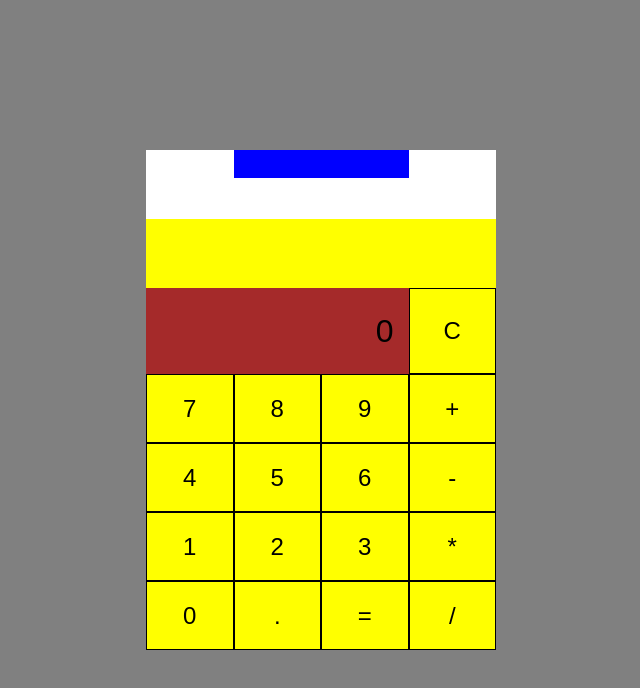
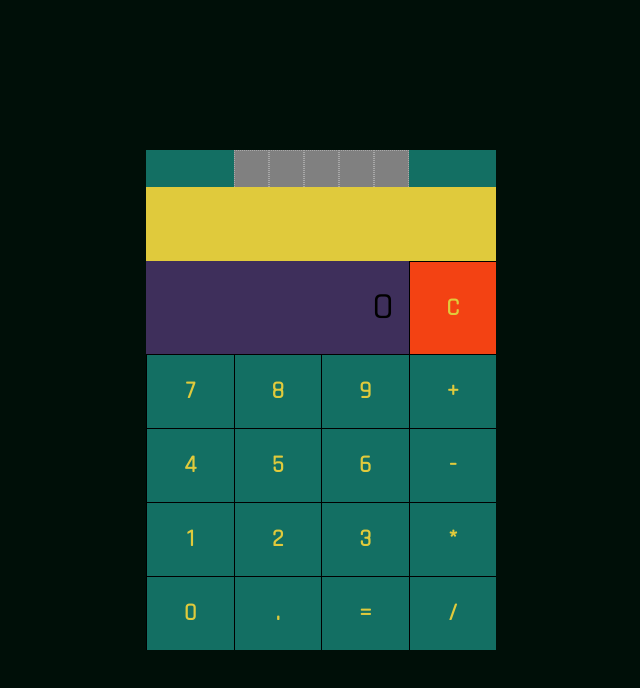
Before and after one commit to JeffAbney/react-calculator, a React (Create React App) app: page / in a window 1280 px wide. Shown: the top 688 px of the page, without its empty margins (319-959 px from the left). Built offline with nearby package versions, Linux system fonts and the light colour scheme.

Commit message:
Finish styling, pass all FCC tests

```diff
--- a/public/index.html
+++ b/public/index.html
@@ -10,6 +10,7 @@
     -->
     <link rel="manifest" href="%PUBLIC_URL%/manifest.json">
     <link rel="shortcut icon" href="%PUBLIC_URL%/favicon.ico">
+    <link href="https://fonts.googleapis.com/css?family=Exo|Rajdhani" rel="stylesheet">
     <!--
       Notice the use of %PUBLIC_URL% in the tags above.
       It will be replaced with the URL of the `public` folder during the build.
--- a/src/App.css
+++ b/src/App.css
@@ -1,17 +1,25 @@
+:root {
+	--black: #000f08;
+	--blue: #136f63;
+	--gold: #e0ca3c;
+	--red: #f34213;
+	--purple: #3e2f5b;
+}
+
 .App {
 	display: flex;
 	justify-content: center;
 	align-items: center;
-  text-align: center;
-  background-color: grey;
-  height: 100vh;
-  width: 100vw;
+  	text-align: center;
+  	background-color: var(--black);
+  	height: 100vh;
+  	width: 100vw;
 }
 
 .calculator{
 	display: grid;
 	grid-template:
-		". solar solar ." 1fr
+		". solar solar ." .5fr
 		"input input input input" 1fr
 		"display display display clear" 1.25fr
 		"seven eight nine add" 1fr
@@ -20,20 +28,44 @@
 		"zero dec equ div" 1fr
 		/ 1fr 1fr 1fr 1fr;
 
-	background-color: white;
+	background-color: var(--blue);
 	width: 350px;
 	height: 500px;
 }
 	#solar-panel{
+		display: flex;
 		grid-area: solar;
 		width: 100%;
-		height: 40%;
+		height: 100%;
+		background-color: grey;
+	}
+
+	#solar-panel:hover{
+		cursor: pointer;
+	}
+
+	.solar-panel-line{
+		flex-grow: 1;
+		height: 100%;
+		width: 10px;
+		border: 1px dotted darkgrey;
 	}
 
 	.input-display{
-	grid-area: input;
-	background-color: yellow;
+		grid-area: input;
+		display: flex;
+		justify-content: center;
+		align-items: center;
+		background-color: var(--gold);
+		color: var(--black);
+
 }
+	.input-display p{
+		width: 100%;
+		word-wrap: break-word;
+		font-family:'Exo', sans-serif;
+	}
+
 	#display{
 		grid-area: display;
 		padding: 15px;
@@ -74,44 +106,61 @@
 	#add{
 		grid-area: add;
 	}
-	#subt{
+	#subtract{
 		grid-area: subt;
 	}
-	#mult{
+	#multiply{
 		grid-area: mult;
 	}
-	#div{
+	#divide{
 		grid-area: div;
 	}
-	#dec{
+	#decimal{
 		grid-area: dec;
 	}
-	#equ{
+	#equals{
 		grid-area: equ;
 	}
 	#clear{
 		grid-area: clear;
+		background-color: var(--red);
 	}
-
-.solar-panel{
-	width: 100px;
-	height: 20px;
-	background-color: blue;
-}
 
 .display{
 	display: flex;
 	justify-content: flex-end;
 	align-items: center;
-	background-color: brown;
+	background-color: var(--purple);
 	font-size: 32px;
+	font-family: 'Exo', sans-serif;
 }
 
 .calc-button{
 	display: flex;
 	justify-content: center;
 	align-items: center;
-	background-color: yellow;
+	background-color: var(--blue);
 	border: 1px solid black;
+	border-right: none;
+	border-bottom: none;
 	font-size: 24px;
+	font-family: 'Rajdhani', sans-serif;
+	font-weight: bold;
+	color: var(--gold);
 }
+	.calc-button:hover{
+		cursor: pointer;
+	}
+
+/*-------Fade animation for when solar panel is being hovered over -------*/
+
+@keyframes solar-fade {
+	0% {color: rgba(0, 0, 0, 1.0);}
+	100% {color: rgba(0,0,0, 0.0);}
+}
+
+.faded {
+	animation-name: solar-fade;
+	animation-duration: 2s;
+	color:rgba(0,0,0, 0.0);
+}
--- a/src/App.js
+++ b/src/App.js
@@ -9,12 +9,14 @@ class App extends Component {
 		this.state = {
 			display: "0",
 			input: "",
-			lastOperator: "",
+			fade: "",
 		}
 
 		this.handleNumberInput = this.handleNumberInput.bind(this);
 		this.handleOperatorInput = this.handleOperatorInput.bind(this);
 		this.handleClear = this.handleClear.bind(this);
+		this.handleSolarMouseOn = this.handleSolarMouseOn.bind(this);
+		this.handleSolarMouseOff = this.handleSolarMouseOff.bind(this);
 	}
 
 	handleNumberInput(val){
@@ -23,21 +25,56 @@ class App extends Component {
 		const operatorRegex = /[\+\-\*\/]$/;
 		const operatorCheck = operatorRegex.test(this.state.input);
 		this.setState({
-			display: operatorCheck ? val : this.state.display === "0" ? val : val !== "." ? this.state.display + val
-			        : decimalCheck ? this.state.display : this.state.display + val,
-			input: this.state.display === "0" ? val : val !== "." ? this.state.input + val
-			        : decimalCheck ? this.state.input : this.state.input + val,
+			display: operatorCheck ?
+				val
+				:
+				this.state.display === "0" ?
+					val
+					:
+					val !== "." ?
+						this.state.display + val
+			        	:
+			        	decimalCheck ?
+			        		this.state.display
+			        		:
+			        		this.state.display + val,
+
+			input: this.state.input === "" ?
+				 val
+				 :
+				 val !== "." ?
+				 	this.state.input + val
+			        :
+			        !decimalCheck ?
+			        	this.state.input + val
+			        	:
+			        	operatorCheck ?
+			        		this.state.input + val
+			        		:
+			        		this.state.input
+
+
 		})
 	}
 
 	handleOperatorInput(val){
-		const operatorRegex = /[\+\-\*\/]$/;
+		const operatorRegex = /[\+\-\*\/\.]$/;
+		const beforeOperatorRegex = /[\d]/;
+		const beforeOperatorCheck = beforeOperatorRegex.test(this.state.input);
 		const operatorCheck = operatorRegex.test(this.state.input);
-		val === "=" ? operatorCheck ?
-		        this.setState({input: eval(this.state.input.slice(0, -1)), display: eval(this.state.input.slice(0, -1))})
-		                :this.setState({display: eval(this.state.input), input:eval(this.state.input)})
-		                        :operatorCheck ? this.setState({input: this.state.input.slice(0,-1).concat(val)})
-		                                :this.setState({ input: this.state.input + val});
+
+		val === "=" ?
+			operatorCheck ?
+				!beforeOperatorCheck ?
+					this.setState({input: "", display:"0"})
+					:
+		        	this.setState({input: (Math.round(eval(this.state.input.slice(0, -1))*1000000)/1000000).toString(),
+		        	       display: (Math.round(eval(this.state.input.slice(0, -1))*1000000)/1000000).toString()})
+		        :this.setState({display: (Math.round(eval(this.state.input)*1000000)/1000000).toString(), input: (Math.round(eval(this.state.input)*1000000)/1000000).toString()})
+		:operatorCheck ?
+		    this.setState({input: this.state.input.slice(0,-1).concat(val)})
+			:
+			this.setState({ input: this.state.input + val});
 
 
 	}
@@ -49,14 +86,46 @@ class App extends Component {
 		})
 	}
 
+	handleSolarMouseOn(){
+		this.setState({
+			fade: "faded",
+		})
+	}
+
+	handleSolarMouseOff(){
+		this.setState({
+			fade: "",
+		})
+	}
+
   render() {
+
+  	const displayClass = "display " + this.state.fade;
+  	const inputClass = "input-display " + this.state.fade;
     return (
       <div className="App">
         <div className="calculator">
-        	<div className="solar-panel" id="solar-panel">
+        	<div className="solar-panel" id="solar-panel" onMouseOver={()=>this.handleSolarMouseOn()}
+        	        onMouseOut={()=>this.handleSolarMouseOff()}>
+        	<div className="solar-panel-line">
         	</div>
-        	<div className="input-display">{this.state.input}</div>
-        	<div className="display" id="display">{this.state.display}
+        	<div className="solar-panel-line">
+        	</div>
+        	<div className="solar-panel-line">
+        	</div>
+        	<div className="solar-panel-line">
+        	</div>
+        	<div className="solar-panel-line">
+        	</div>
+        	</div>
+        	<div className={inputClass}>
+        		<p>{this.state.input}</p>
+        	</div>
+        	<div className={displayClass} id="display">
+        		{this.state.display.length > 10 ?
+        	       	 		Number(this.state.display).toExponential(6)
+        	       	 		:
+        	       	 		this.state.display}
         	</div>
         	<div className="calc-button number-button" id="seven" onClick={()=>this.handleNumberInput("7")} >7
         	</div>
@@ -78,17 +147,17 @@ class App extends Component {
         	</div>
         	<div className="calc-button number-button" id="zero" onClick={()=>this.handleNumberInput("0")} >0
         	</div>
-        	<div className="calc-button number-button" id="dec" onClick={()=>this.handleNumberInput(".")} >.
+        	<div className="calc-button number-button" id="decimal" onClick={()=>this.handleNumberInput(".")} >.
         	</div>
         	<div className="calc-button operator-button" id="add" onClick={()=>this.handleOperatorInput("+")}>+
         	</div>
-        	<div className="calc-button operator-button" id="subt" onClick={()=>this.handleOperatorInput("-")}>-
+        	<div className="calc-button operator-button" id="subtract" onClick={()=>this.handleOperatorInput("-")}>-
         	</div>
-        	<div className="calc-button operator-button" id="mult" onClick={()=>this.handleOperatorInput("*")}>*
+        	<div className="calc-button operator-button" id="multiply" onClick={()=>this.handleOperatorInput("*")}>*
         	</div>
-        	<div className="calc-button operator-button" id="div" onClick={()=>this.handleOperatorInput("/")}>/
+        	<div className="calc-button operator-button" id="divide" onClick={()=>this.handleOperatorInput("/")}>/
         	</div>
-        	<div className="calc-button operator-button" id="equ" onClick={()=>this.handleOperatorInput("=")}>=
+        	<div className="calc-button operator-button" id="equals" onClick={()=>this.handleOperatorInput("=")}>=
         	</div>
         	<div className="calc-button clear-button" id="clear" onClick={()=>this.handleClear()}>C
         	</div>
```
